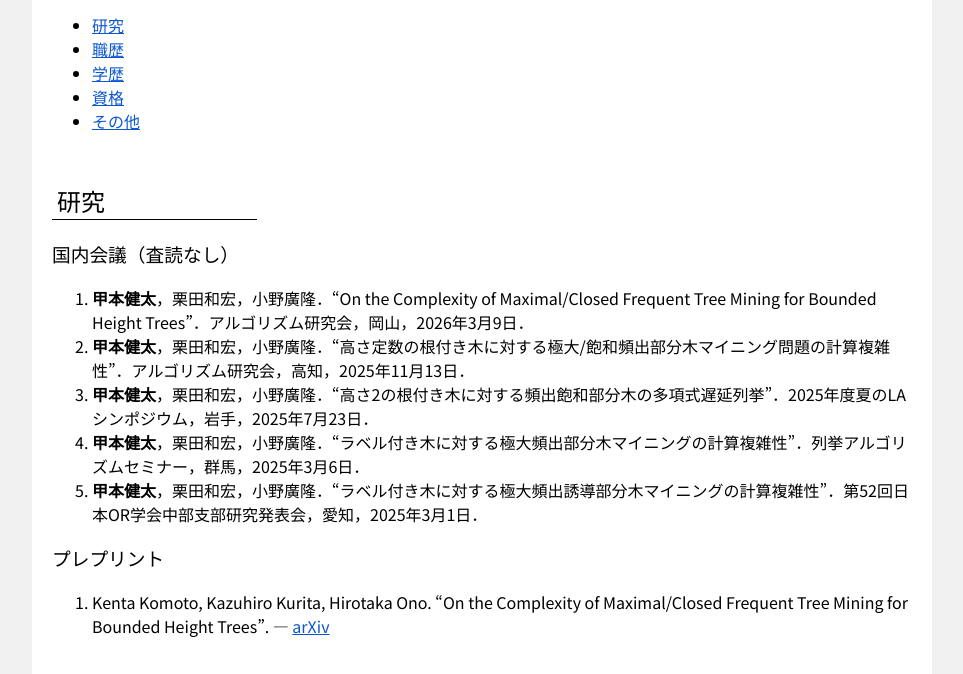
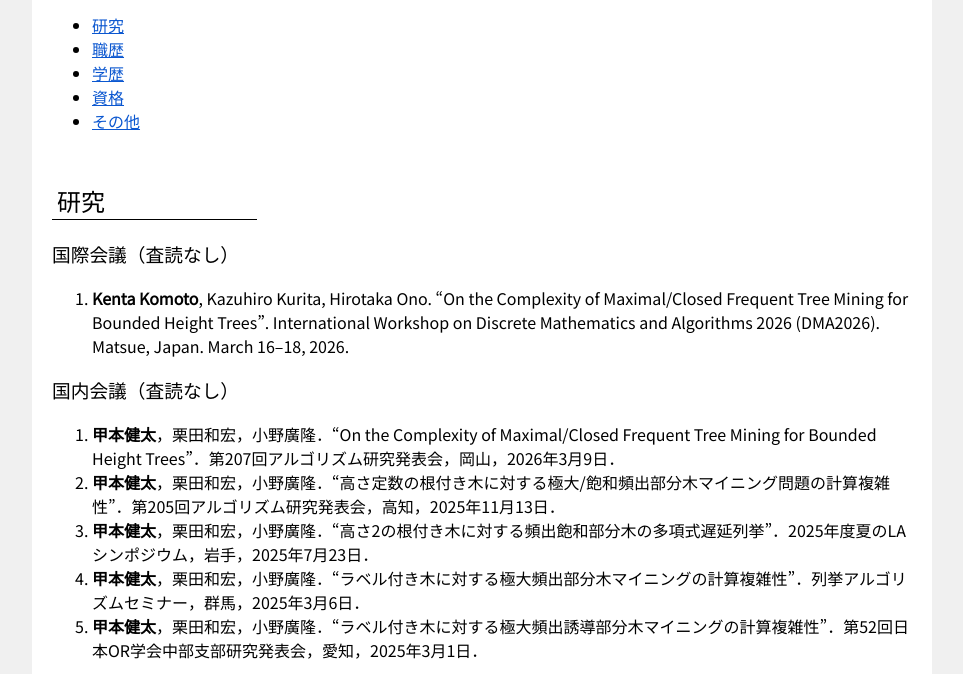
Before and after one commit to kentakom1213/kentakom1213.github.io, an Astro site: page / in a window 1280 px wide. Shown: the part 126-800 px from the top of the page, without its empty margins (158-1121 px from the left). Built offline with nearby package versions, Linux system fonts and the light colour scheme; Astro itself is replaced by a stand-in of ours.

Commit message:
add: DMA2026

```diff
--- a/src/contents/contents.md
+++ b/src/contents/contents.md
@@ -4,10 +4,14 @@
 
 ## 研究
 
+### 国際会議（査読なし）
+
+1. **Kenta Komoto**, Kazuhiro Kurita, Hirotaka Ono. "On the Complexity of Maximal/Closed Frequent Tree Mining for Bounded Height Trees". International Workshop on Discrete Mathematics and Algorithms 2026 (DMA2026). Matsue, Japan. March 16–18, 2026.
+
 ### 国内会議（査読なし）
 
-1. **甲本健太**，栗田和宏，小野廣隆．"On the Complexity of Maximal/Closed Frequent Tree Mining for Bounded Height Trees"．アルゴリズム研究会，岡山，2026年3月9日．
-2. **甲本健太**，栗田和宏，小野廣隆．"高さ定数の根付き木に対する極大/飽和頻出部分木マイニング問題の計算複雑性"．アルゴリズム研究会，高知，2025年11月13日．
+1. **甲本健太**，栗田和宏，小野廣隆．"On the Complexity of Maximal/Closed Frequent Tree Mining for Bounded Height Trees"．第207回アルゴリズム研究発表会，岡山，2026年3月9日．
+2. **甲本健太**，栗田和宏，小野廣隆．"高さ定数の根付き木に対する極大/飽和頻出部分木マイニング問題の計算複雑性"．第205回アルゴリズム研究発表会，高知，2025年11月13日．
 3. **甲本健太**，栗田和宏，小野廣隆．"⾼さ2の根付き⽊に対する頻出飽和部分⽊の多項式遅延列挙"．2025年度夏のLAシンポジウム，岩手，2025年7月23日．
 4. **甲本健太**，栗田和宏，小野廣隆．"ラベル付き木に対する極大頻出部分木マイニングの計算複雑性"．列挙アルゴリズムセミナー，群馬，2025年3月6日．
 5. **甲本健太**，栗田和宏，小野廣隆．"ラベル付き木に対する極大頻出誘導部分木マイニングの計算複雑性"．第52回日本OR学会中部支部研究発表会，愛知，2025年3月1日．
```
Also changed, not shown: src/contents/contents-en.md (+4 -0 lines).
